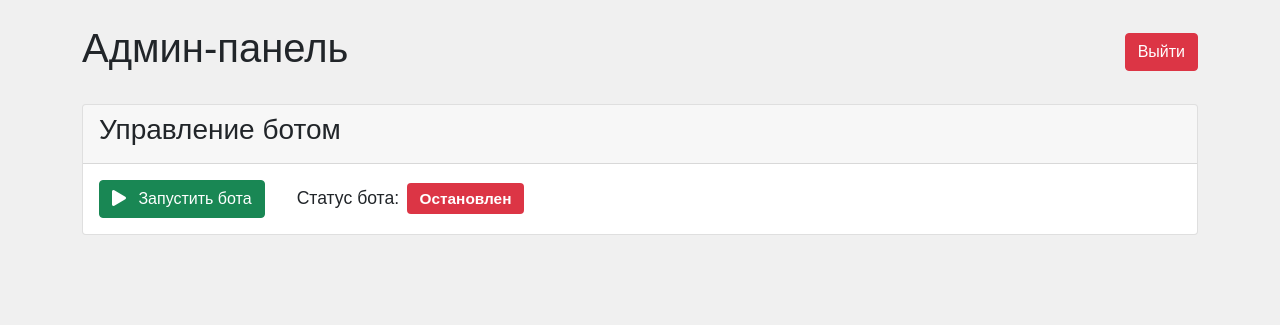
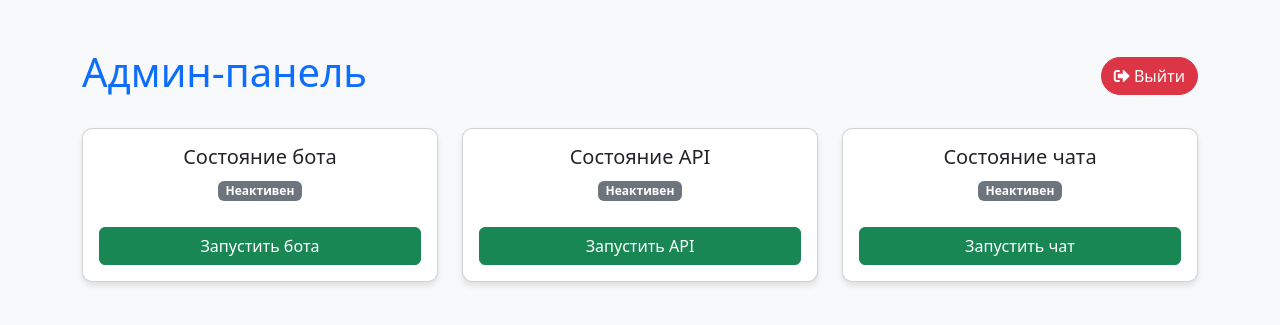
Before and after one commit to sha-bash/TaskPrioritization_NLP, a Flask app: page /admin/ in a window 1280 px wide. Shown: the top 325 px of the page. Run offline with Flask 3, Linux system fonts and the light colour scheme; the visitor is signed in with stand-in values (Sample User, id 1); parts of the project's set-up code (start-up, migrations or seed data) failed here and were passed over.

Commit message:
`Added API and chat management features to admin panel, updated UI and added status indicators for bot, API, and chat.`

```diff
--- a/services/flask_admin/routes.py
+++ b/services/flask_admin/routes.py
@@ -1,13 +1,23 @@
 import asyncio
 import os
-from flask import Blueprint, render_template, request, redirect, url_for, flash, session
+from flask import Blueprint, render_template, request, redirect, url_for, flash, session, jsonify
 from functools import wraps
 from threading import Thread
+from services.telegram_bot.bot import start_polling, stop_bot, run_bot
+from services.fastapi_endpoint.api_manager import start_api, stop_api, run_api
+from services.flask_admin.chat_manager import start_chat, stop_chat, run_chat
 import logging
-from services.telegram_bot.bot import start_polling, stop_bot, run_bot
+import numpy as np
+from models.model_loader import (
+    vectorizer,
+    logistic_regression_model,
+    svm_model,
+    random_forest_model,
+    CNN_model,
+    text_preprocessor
+)
 
-bot_thread = None
-bot_active = False
+
 admin_bp = Blueprint('admin', __name__,
                      template_folder='templates',
                      static_folder='static')
@@ -15,6 +25,75 @@ admin_bp = Blueprint('admin', __name__,
 ADMIN_USERNAME = 'admin'
 ADMIN_PASSWORD = 'password'
 
+def preprocess_and_vectorize(text):
+    try:
+        preprocessed_text = text_preprocessor.preprocess_text(text)
+        if not preprocessed_text:
+            raise ValueError("Предобработанный текст пуст.")
+
+        vectorized_text = vectorizer.transform([preprocessed_text])
+        if vectorized_text.shape[1] != 1316:
+            raise ValueError("Неверная размерность векторизованного текста")
+
+        return vectorized_text.toarray()
+    except Exception as e:
+        logging.error(f"Ошибка предобработки: {e}")
+        raise
+
+def process_user_message(message, command='predict'):
+    try:
+        dense_vector = preprocess_and_vectorize(message)
+
+        if command == 'all_predict':
+            results = {
+                'logistic_regression': logistic_regression_model.predict(dense_vector)[0],
+                'svm': svm_model.predict(dense_vector)[0],
+                'random_forest': random_forest_model.predict(dense_vector)[0],
+                'cnn': CNN_model.predict(dense_vector.astype(np.float32))[0]
+            }
+            return format_all_predictions(results)
+
+        elif command == 'logistic_regression_predict':
+            return f"Logistic Regression prediction: {logistic_regression_model.predict(dense_vector)[0]}"
+
+        elif command == 'svm_predict':
+            return f"SVM prediction: {svm_model.predict(dense_vector)[0]}"
+
+        elif command == 'random_forest_predict':
+            return f"Random Forest prediction: {random_forest_model.predict(dense_vector)[0]}"
+
+        elif command == 'cnn_predict':
+            return f"TextCNN prediction: {CNN_model.predict(dense_vector.astype(np.float32))[0]}"
+
+        elif command == 'predict':
+            lr = logistic_regression_model.predict(dense_vector)[0]
+            svm = svm_model.predict(dense_vector)[0]
+            rf = random_forest_model.predict(dense_vector)[0]
+            cnn = CNN_model.predict(dense_vector.astype(np.float32))[0]
+            avg = (lr + svm + rf + cnn) / 4
+            return format_main_prediction(avg)
+
+        else:
+            return "Неизвестная команда. Пожалуйста, выберите одну из доступных команд."
+
+    except Exception as e:
+        logging.error(f"Ошибка предсказания: {e}")
+        return "Ошибка при обработке запроса"
+
+def format_main_prediction(avg):
+    probability = avg * 100
+    if avg > 0.5:
+        return f'Предположительно молния с вероятностью {probability:.2f}%'
+    return f'Не молния. Вероятность {probability:.2f}% слишком мала'
+
+def format_all_predictions(results):
+    return (
+        "<b>Результаты всех моделей:</b><br>"
+        f"Logistic Regression: {results['logistic_regression']}<br>"
+        f"SVM: {results['svm']}<br>"
+        f"Random Forest: {results['random_forest']}<br>"
+        f"CNN: {results['cnn']}"
+    )
 
 def login_required(f):
     @wraps(f)
@@ -23,6 +102,35 @@ def login_required(f):
             return redirect(url_for('admin.login'))
         return f(*args, **kwargs)
     return decorated_function
+
+@admin_bp.route('/chat', methods=['POST'])
+@login_required
+def chat():
+    try:
+        data = request.get_json()
+        user_message = data.get('message', '')
+        command = data.get('command', 'predict')
+
+        if not user_message:
+            return jsonify({"error": "Введите текст обращения"}), 400
+
+        response = process_user_message(user_message, command)
+        return jsonify({"response": response})
+
+    except Exception as e:
+        logging.error(f"Ошибка чата: {e}")
+        return jsonify({"error": "Внутренняя ошибка сервера"}), 500
+
+def login_required(f):
+    @wraps(f)
+    def decorated_function(*args, **kwargs):
+        if 'admin_logged_in' not in session:
+            return redirect(url_for('admin.login'))
+        return f(*args, **kwargs)
+    return decorated_function
+
+bot_thread = None
+bot_active = False
 
 @admin_bp.route('/admin/toggle_bot', methods=['POST'])
 @login_required
@@ -51,13 +159,78 @@ def toggle_bot():
 
     return redirect(url_for('admin.index'))
 
+api_thread = None
+api_active = False
+
+@admin_bp.route('/admin/toggle_api', methods=['POST'])
+@login_required
+def toggle_api():
+    global api_thread, api_active
+    action = request.form.get('action')
+
+    if action == 'start' and not api_active:
+        try:
+            api_thread = Thread(target=run_api)
+            api_thread.start()
+            api_active = True
+            flash('API успешно запущено', 'success')
+        except Exception as e:
+            flash(f'Ошибка при запуске API: {str(e)}', 'error')
+
+    elif action == 'stop' and api_active:
+        try:
+            asyncio.run(stop_api())
+            if api_thread and api_thread.is_alive():
+                api_thread.join(timeout=5)
+            api_active = False
+            flash('API успешно остановлено', 'success')
+        except Exception as e:
+            flash(f'Ошибка при остановке API: {str(e)}', 'error')
+
+    return redirect(url_for('admin.index'))
+
+chat_thread = None
+chat_active = False
+
+@admin_bp.route('/admin/toggle_chat', methods=['POST'])
+@login_required
+def toggle_chat():
+    global chat_thread, chat_active
+    action = request.form.get('action')
+
+    if action == 'start' and not chat_active:
+        try:
+            chat_thread = Thread(target=run_chat)
+            chat_thread.start()
+            chat_active = True
+            flash('Чат успешно запущен', 'success')
+        except Exception as e:
+            flash(f'Ошибка при запуске чата: {str(e)}', 'error')
+
+    elif action == 'stop' and chat_active:
+        try:
+            asyncio.run(stop_chat())
+            if chat_thread and chat_thread.is_alive():
+                chat_thread.join(timeout=5)
+            chat_active = False
+            flash('Чат успешно остановлен', 'success')
+        except Exception as e:
+            flash(f'Ошибка при остановке чата: {str(e)}', 'error')
+
+    return redirect(url_for('admin.index'))
+
 @admin_bp.route('/')
 @login_required
 def index():
     global bot_active
+    global api_active
+    global chat_active
 
     return render_template('index.html',
-                           bot_active=bot_active)
+                           bot_active=bot_active,
+                           api_active=api_active,
+                           chat_active=chat_active)
+
 
 @admin_bp.route('/login', methods=['GET', 'POST'])
 def login():
--- a/services/flask_admin/templates/index.html
+++ b/services/flask_admin/templates/index.html
@@ -1,55 +1,120 @@
 <!DOCTYPE html>
-<html>
+<html lang="en">
 <head>
+    <meta charset="UTF-8">
+    <meta name="viewport" content="width=device-width, initial-scale=1.0">
     <title>Админ-панель</title>
-    <link href="https://cdn.jsdelivr.net/npm/bootstrap@5.1.3/dist/css/bootstrap.min.css" rel="stylesheet">
+    <link href="https://cdn.jsdelivr.net/npm/bootstrap@5.3.0-alpha1/dist/css/bootstrap.min.css" rel="stylesheet">
     <link rel="stylesheet" href="https://cdnjs.cloudflare.com/ajax/libs/font-awesome/5.15.4/css/all.min.css">
-    <link href="{{ url_for('admin.static', filename='css/admin.css') }}" rel="stylesheet">
+    <style>
+        body {
+            background-color: #f8f9fa;
+        }
+        .card {
+            border-radius: 10px;
+            box-shadow: 0 4px 6px rgba(0, 0, 0, 0.1);
+        }
+        .status p {
+            font-size: 1.1rem;
+        }
+        .btn-toggle {
+            width: 100%;
+            margin-top: 10px;
+        }
+        .logout-btn {
+            border-radius: 20px;
+        }
+        .alerts {
+            margin-top: 20px;
+        }
+    </style>
 </head>
 <body>
-    <div class="container mt-4">
+    <div class="container mt-5">
+        <!-- Header -->
         <div class="d-flex justify-content-between align-items-center mb-4">
-            <h1>Админ-панель</h1>
-            <a href="{{ url_for('admin.logout') }}" class="btn btn-danger">Выйти</a>
+            <h1 class="text-primary">Админ-панель</h1>
+            <a href="{{ url_for('admin.logout') }}" class="btn btn-danger logout-btn">
+                <i class="fas fa-sign-out-alt"></i> Выйти
+            </a>
         </div>
 
+        <!-- Flash Messages -->
         {% with messages = get_flashed_messages(with_categories=true) %}
             {% if messages %}
-                {% for category, message in messages %}
-                    <div class="alert alert-{{ category }}">{{ message }}</div>
-                {% endfor %}
+                <div class="alerts">
+                    {% for category, message in messages %}
+                        <div class="alert alert-{{ category }} alert-dismissible fade show" role="alert">
+                            {{ message }}
+                            <button type="button" class="btn-close" data-bs-dismiss="alert" aria-label="Close"></button>
+                        </div>
+                    {% endfor %}
+                </div>
             {% endif %}
         {% endwith %}
 
-        <div class="card mb-4">
-            <div class="card-header">
-                <h3>Управление ботом</h3>
+        <!-- Management Panel -->
+        <div class="row g-4">
+            <div class="col-md-4">
+                <div class="card text-center">
+                    <div class="card-body">
+                        <h5 class="card-title">Состояние бота</h5>
+                        <p class="card-text">
+                            <span class="badge bg-{{ 'success' if bot_active else 'secondary' }}">
+                                {{ 'Активен' if bot_active else 'Неактивен' }}
+                            </span>
+                        </p>
+                        <form action="{{ url_for('admin.toggle_bot') }}" method="post">
+                            <button type="submit" name="action" value="{{ 'stop' if bot_active else 'start' }}"
+                                    class="btn btn-{{ 'danger' if bot_active else 'success' }} btn-toggle">
+                                {{ 'Остановить бота' if bot_active else 'Запустить бота' }}
+                            </button>
+                        </form>
+                    </div>
+                </div>
             </div>
-            <div class="card-body">
-                <div class="d-flex gap-3">
-                    <form action="{{ url_for('admin.toggle_bot') }}" method="POST">
-                        {% if not bot_active %}
-                            <input type="hidden" name="action" value="start">
-                            <button type="submit" class="btn btn-success">
-                                <i class="fas fa-play"></i> Запустить бота
+
+            <div class="col-md-4">
+                <div class="card text-center">
+                    <div class="card-body">
+                        <h5 class="card-title">Состояние API</h5>
+                        <p class="card-text">
+                            <span class="badge bg-{{ 'success' if api_active else 'secondary' }}">
+                                {{ 'Активен' if api_active else 'Неактивен' }}
+                            </span>
+                        </p>
+                        <form action="{{ url_for('admin.toggle_api') }}" method="post">
+                            <button type="submit" name="action" value="{{ 'stop' if api_active else 'start' }}"
+                                    class="btn btn-{{ 'danger' if api_active else 'success' }} btn-toggle">
+                                {{ 'Остановить API' if api_active else 'Запустить API' }}
                             </button>
-                        {% else %}
-                            <input type="hidden" name="action" value="stop">
-                            <button type="submit" class="btn btn-danger">
-                                <i class="fas fa-stop"></i> Остановить бота
+                        </form>
+                    </div>
+                </div>
+            </div>
+
+            <div class="col-md-4">
+                <div class="card text-center">
+                    <div class="card-body">
+                        <h5 class="card-title">Состояние чата</h5>
+                        <p class="card-text">
+                            <span class="badge bg-{{ 'success' if chat_active else 'secondary' }}">
+                                {{ 'Активен' if chat_active else 'Неактивен' }}
+                            </span>
+                        </p>
+                        <form action="{{ url_for('admin.toggle_chat') }}" method="post">
+                            <button type="submit" name="action" value="{{ 'stop' if chat_active else 'start' }}"
+                                    class="btn btn-{{ 'danger' if chat_active else 'success' }} btn-toggle">
+                                {{ 'Остановить чат' if chat_active else 'Запустить чат' }}
                             </button>
-                        {% endif %}
-                    </form>
-
-                    <div class="bot-status ms-3">
-                        Статус бота:
-                        <span class="badge {% if bot_active %}bg-success{% else %}bg-danger{% endif %}">
-                            {{ 'Работает' if bot_active else 'Остановлен' }}
-                        </span>
+                        </form>
                     </div>
                 </div>
             </div>
         </div>
     </div>
+
+    <!-- Bootstrap JS -->
+    <script src="https://cdn.jsdelivr.net/npm/bootstrap@5.3.0-alpha1/dist/js/bootstrap.bundle.min.js"></script>
 </body>
 </html>
```
Also changed, not shown: models/model_loader.py (+8 -0 lines), services/fastapi_endpoint/api_manager.py (added, +64 -0 lines), services/flask_admin/chat_manager.py (added, +62 -0 lines), services/flask_admin/templates/chat_form.html (added, +117 -0 lines).
